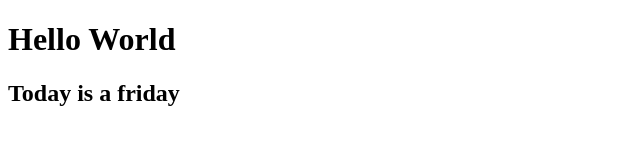
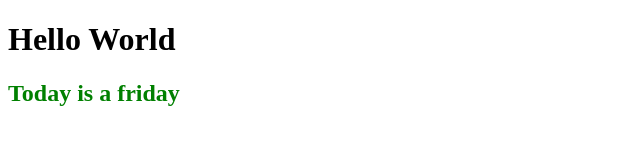
Before and after one commit to Mission-Ready/merge-conflict-demo, a plain HTML site: page index.html in a window 1280 px wide. Shown: the whole page, without its empty margins (0-640 px from the left). Drawn offline with Linux system fonts and the light colour scheme.

Commit message:
add some change

```diff
--- a/index.html
+++ b/index.html
@@ -8,6 +8,6 @@
 </head>
 <body>
   <h1>Hello World</h1>
-  <h2>Today is a friday</h2>
+  <h2 style="color: green;">Today is a friday</h2>
 </body>
 </html>
```
